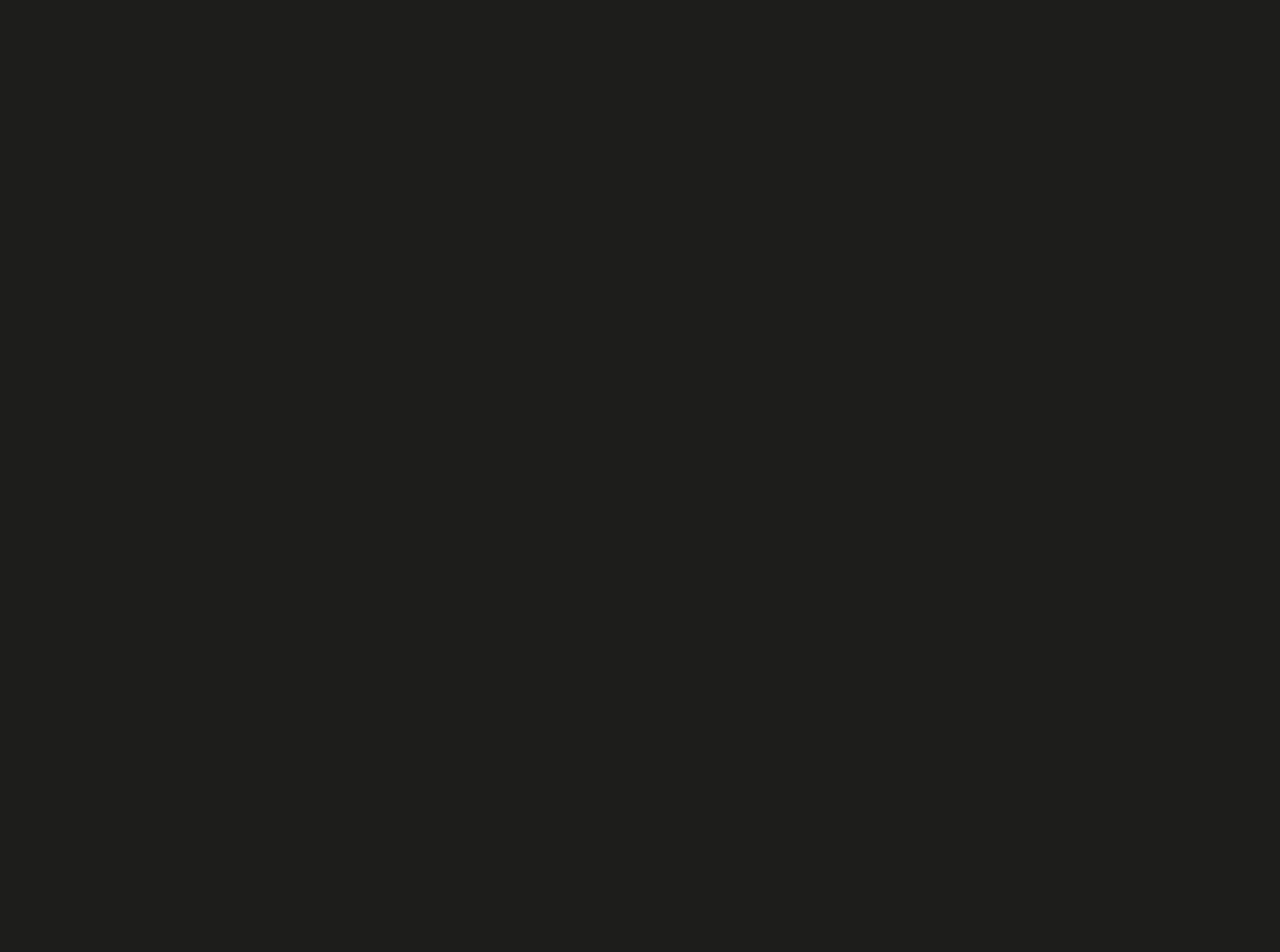
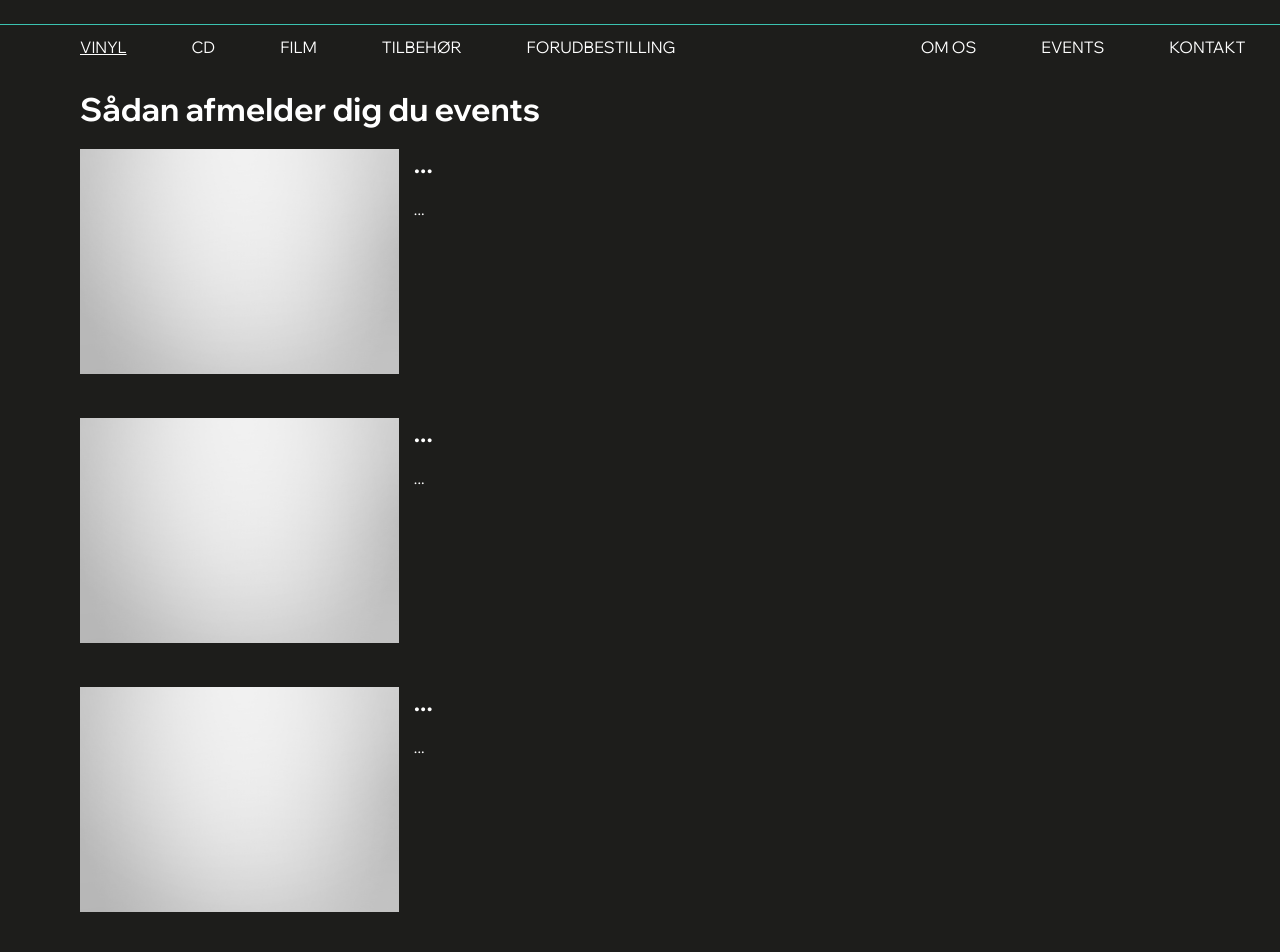
Before and after one commit to LucasMejer/eksamen3sem, a Vue app: page /afmelding in a window 1280 px wide. Before the commit this address had no page. Shown: the part 160-1112 px from the top of the page. Before the commit the page ends 800 px from the top, so only its background shows below. Built offline with nearby package versions, Linux system fonts and the light colour scheme.

Commit message:
Tilføjet afmeld

```diff
--- a/src/assets/main.scss
+++ b/src/assets/main.scss
@@ -838,7 +838,7 @@
     margin: 20px 0 20px 80px;
 }
 
-.first__step, .second__step{
+.first__step, .second__step, .third__step {
     display: flex;
     flex-direction: row;
     padding: 20px 0 20px 0;
--- a/src/components/EventApply.vue
+++ b/src/components/EventApply.vue
@@ -11,7 +11,7 @@
                 <img src="/public/blancPhoto.jpg" alt="blank billede til at vise hvor billede skal være">
             </div>
             <div>
-                <h2>Find 'Events' siden</h2>
+                <h2>Step 1. Find 'Events' siden</h2>
                 <p>Første step er at navigere til menubaren øverst på siden. Til højre findes siden 'Events', her klikker du ind.</p>
             </div>
         </div>
@@ -21,12 +21,24 @@
                 <img src="/public/blancPhoto.jpg" alt="blank billede til at vise hvor billede skal være">
             </div>
             <div>
-                <h2>Hvilket event er du interesseret i?</h2>
+                <h2>Step 2. Hvilket event er du interesseret i?</h2>
                 <p>Andet step er at finde dét event, du synes er interessant. Her ser du information om eventet og ude til højre en dato samt 'Tilmeld dig' knap.
                     Tryk på denne knap, for at tilmelde dig dette event.
                 </p>
             </div>
         </div>
 
+        <div class="third__step">
+            <div>
+                <img src="/public/blancPhoto.jpg" alt="blank billede til at vise hvor billede skal være">
+            </div>
+            <div>
+                <h2>Step 3. Tilmeld dig til eventet</h2>
+                <p>Udfyld formularen efter du har trykket på den 'orange knap' og tryk igen 'Tilmeld' for at gennenføre tilmeldingen.
+                    Når du har trykket tilmeld, vil du modtage en e-mail omkring bekræftelse for din tilmelding og du kan nu fortsætte på siden eller tilmelde dig flere events.
+                </p>
+            </div>
+        </div>
+
     </div>
 </template>
--- /dev/null
+++ b/src/components/EventMisapply.vue
@@ -0,0 +1,42 @@
+<script setup>
+</script>
+
+<template>
+    <div class="apply">
+
+        <h1>Sådan afmelder dig du events</h1>
+
+        <div class="first__step">
+            <div>
+                <img src="/public/blancPhoto.jpg" alt="blank billede til at vise hvor billede skal være">
+            </div>
+            <div>
+                <h2>...</h2>
+                <p>...</p>
+            </div>
+        </div>
+
+        <div class="second__step">
+            <div>
+                <img src="/public/blancPhoto.jpg" alt="blank billede til at vise hvor billede skal være">
+            </div>
+            <div>
+                <h2>...</h2>
+                <p>...
+                </p>
+            </div>
+        </div>
+
+        <div class="third__step">
+            <div>
+                <img src="/public/blancPhoto.jpg" alt="blank billede til at vise hvor billede skal være">
+            </div>
+            <div>
+                <h2>...</h2>
+                <p>...
+                </p>
+            </div>
+        </div>
+
+    </div>
+</template>
--- a/src/router/index.js
+++ b/src/router/index.js
@@ -37,6 +37,11 @@
       name: 'events',
       component: () => import('../views/EventsView.vue'),
     },
+       {
+      path: '/afmelding',
+      name: 'afmelding',
+      component: () => import('../views/MisapplyView.vue'),
+    },
   ],
 })
 
--- /dev/null
+++ b/src/views/MisapplyView.vue
@@ -0,0 +1,11 @@
+<script setup>
+import EventMisapply from '@/components/EventMisapply.vue';
+import FooterBar from '@/components/FooterBar.vue';
+import TheHeader from '@/components/TheHeader.vue';
+</script>
+
+<template>
+    <TheHeader />
+    <EventMisapply />
+    <FooterBar />
+</template>
```
